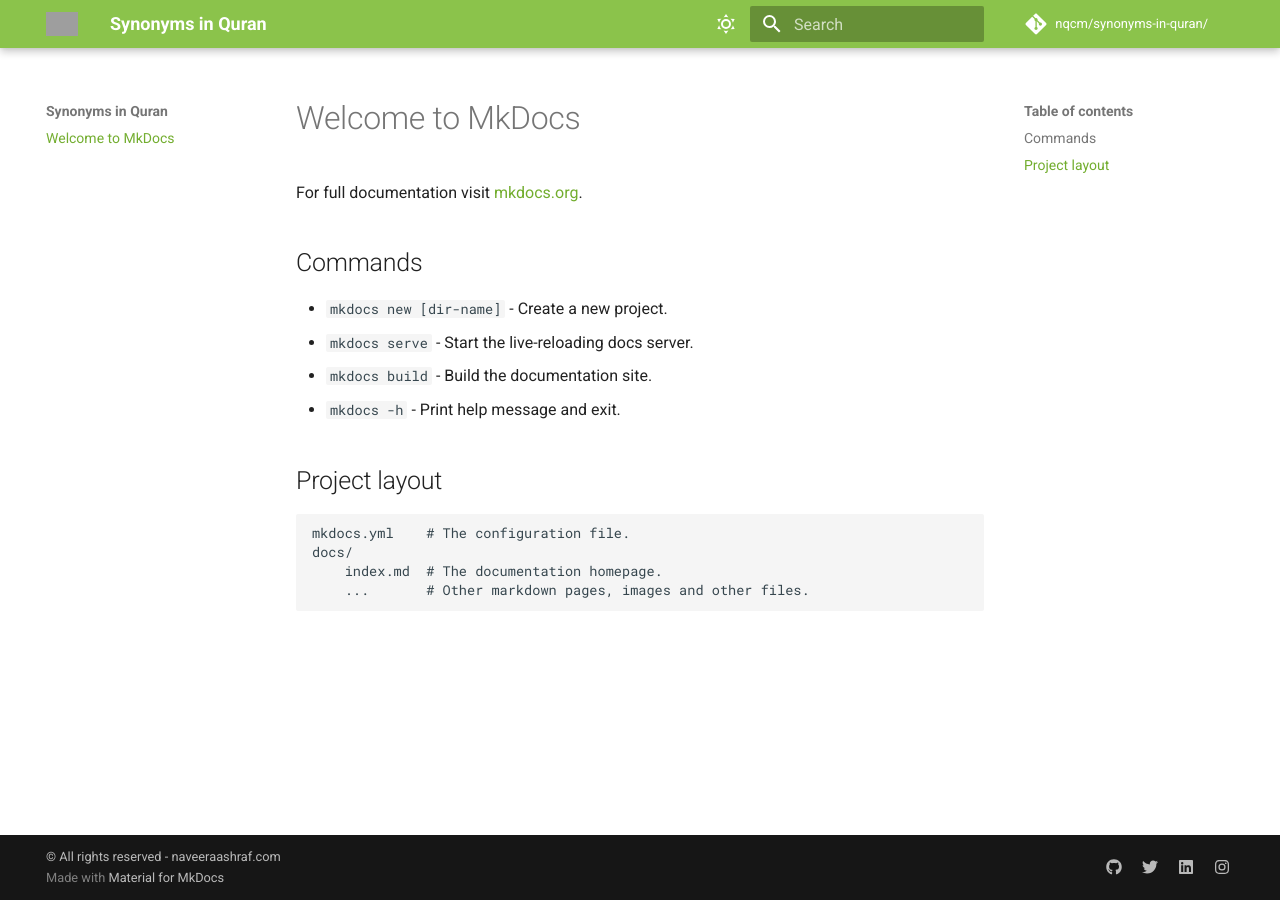
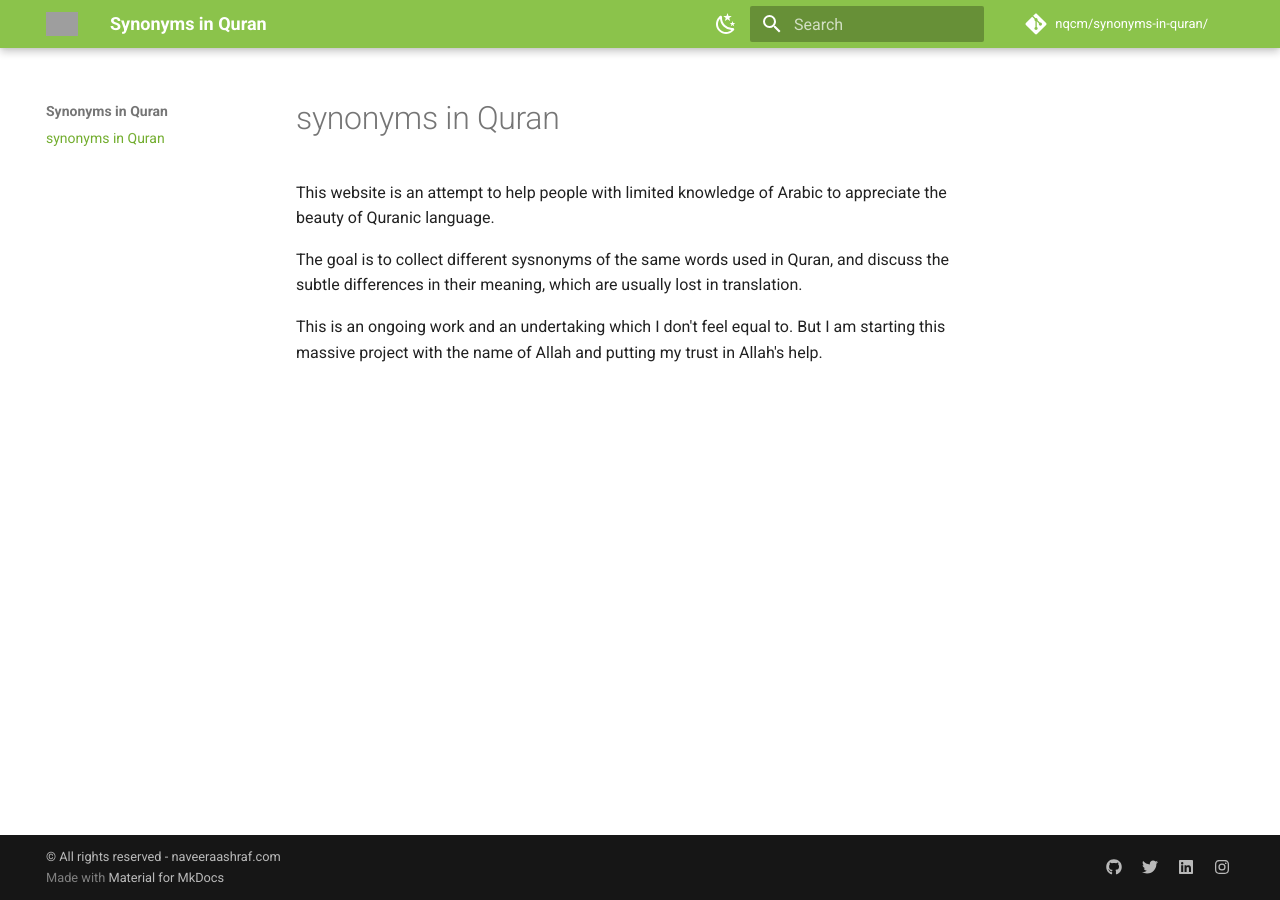
Before and after one commit to nqcm/synonyms-in-quran, an MkDocs documentation site: the page built from docs/index.md, in a window 1280 px wide. Built offline with MkDocs 1.6.1 and Material for MkDocs 9.7.7, drawn with Linux system fonts in a browser that asks for light colours; comment, search, counter and statistics services are not loaded; grey boxes are pictures that could not be loaded.

```diff
--- a/docs/index.md
+++ b/docs/index.md
@@ -3,20 +3,10 @@ hide:
   - footer
 ---
 
-# Welcome to MkDocs
+# synonyms in Quran
 
-For full documentation visit [mkdocs.org](https://www.mkdocs.org).
+This website is an attempt to help people with limited knowledge of Arabic to appreciate the beauty of Quranic language.
 
-## Commands
+The goal is to collect different sysnonyms of the same words used in Quran, and discuss the subtle differences in their meaning, which are usually lost in translation.
 
-* `mkdocs new [dir-name]` - Create a new project.
-* `mkdocs serve` - Start the live-reloading docs server.
-* `mkdocs build` - Build the documentation site.
-* `mkdocs -h` - Print help message and exit.
-
-## Project layout
-
-    mkdocs.yml    # The configuration file.
-    docs/
-        index.md  # The documentation homepage.
-        ...       # Other markdown pages, images and other files.
+This is an ongoing work and an undertaking which I don't feel equal to. But I am starting this massive project with the name of Allah and putting my trust in Allah's help.
--- a/mkdocs.yml
+++ b/mkdocs.yml
@@ -25,13 +25,13 @@ theme:
   palette:
     - scheme: default
       toggle:
-        icon: material/weather-sunny
+        icon: material/weather-night
         name: Switch to dark mode
       primary: light green
       accent: green
     - scheme: slate
       toggle:
-        icon: material/weather-night
+        icon: material/weather-sunny
         name: Switch to light mode
       primary: light green
       accent: green
```
Also changed, not shown: readme.md (+10 -1 lines), docs/img/favicon1.png (added), docs/img/logo.png (added).
